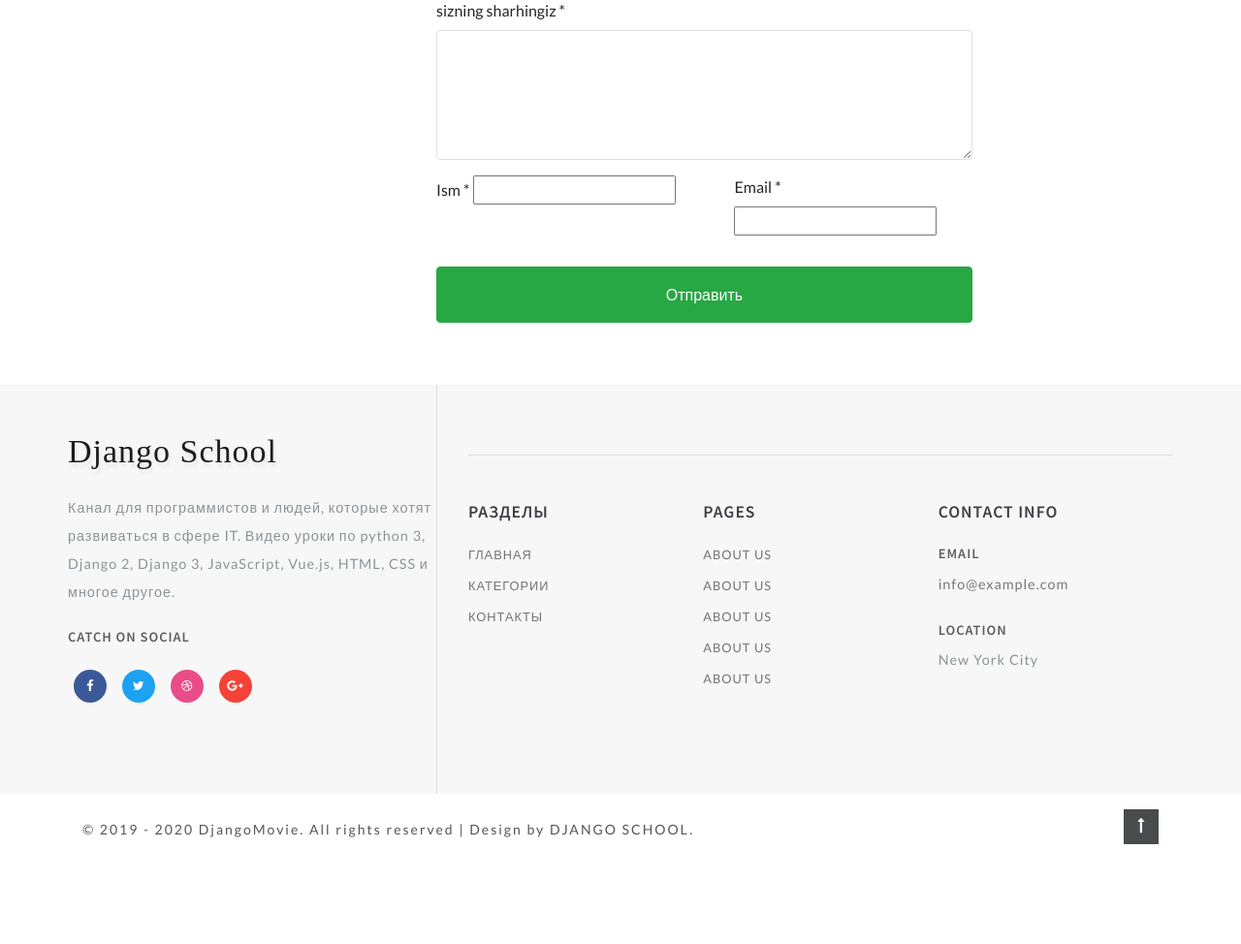
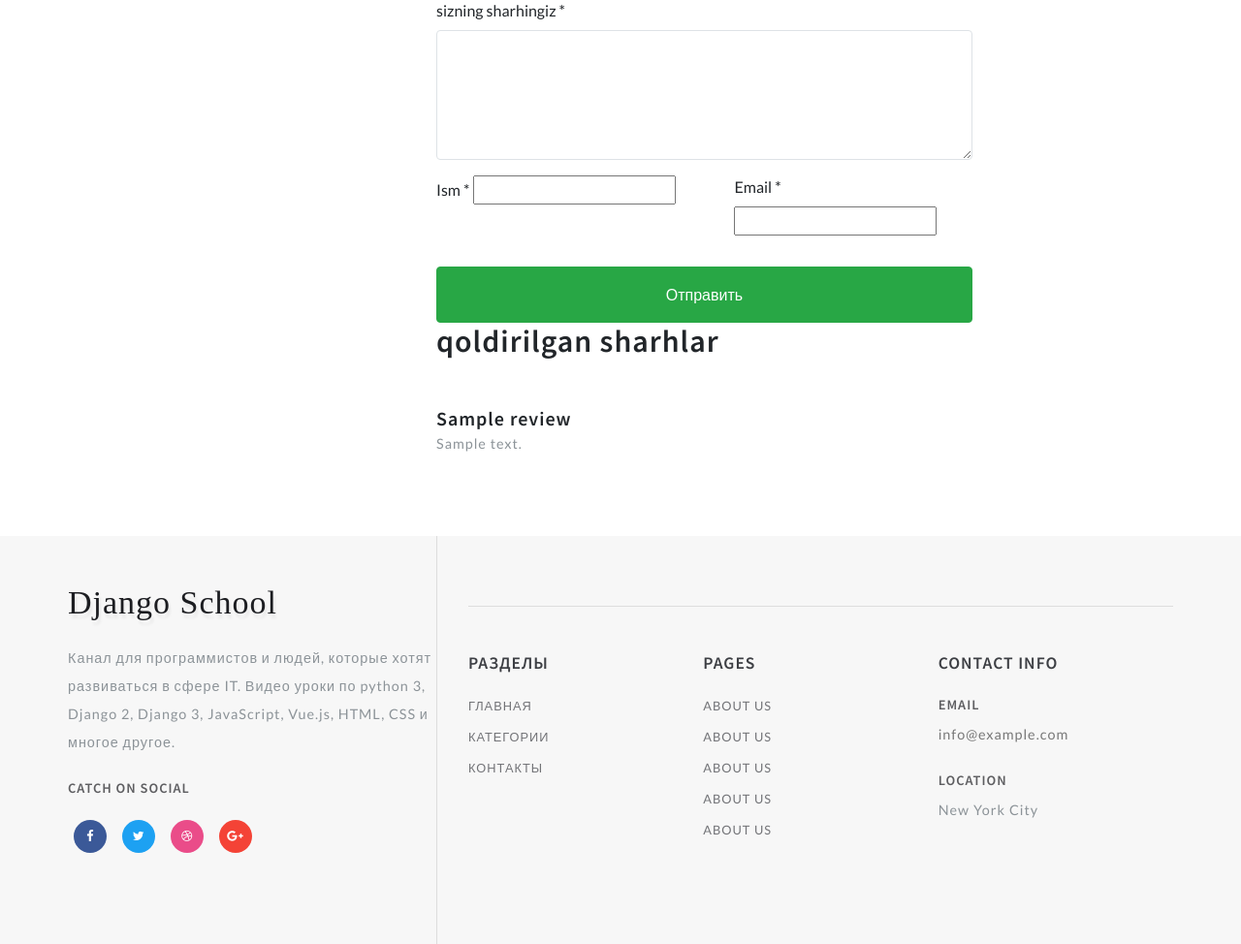
Before and after one commit to sardoruktamov/django_movie, a Django app: template templates/movies/movie_detail.html in a window 1280 px wide. Shown: the part 1157-2131 px from the top of the page at 97% size. Before the commit the page ends 2028 px from the top, so only its background shows below. Run offline with Django 3.2, Linux system fonts and the light colour scheme; tables that the repository leaves empty hold one stand-in row (values such as "Sample post"); the template is opened without the code that fills it: values that come from a table or form of the project are taken from there, most other values are stand-ins (such as "Sample title", 1, 10 or a date in 2020); grey boxes marked "Sample" are stand-in pictures; some libraries are stand-ins or nearby versions.

Commit message:
izox qoldirish 1-qism qilindi

```diff
--- a/movies/views.py
+++ b/movies/views.py
@@ -26,4 +26,4 @@ class AddReview(View):
             form = form.save(commit=False)
             form.movie = movie
             form.save()
-        return redirect("/")
+        return redirect(movie.get_absolute_url())
--- a/templates/movies/movie_detail.html
+++ b/templates/movies/movie_detail.html
@@ -162,6 +162,15 @@
                             Отправить
                         </button>
                     </form>
+                <h2>qoldirilgan sharhlar</h2>
+                    {% for review in movie.reviews_set.all %}
+                        <h5 class="editContent mt-5">
+                            {{ review.name }}
+                        </h5>
+                        <p>
+                        {{ review.text }}
+                        </p>
+                    {% endfor %}
                 </div>
                 <!--  //contact form grid ends here -->
             </div>
```
